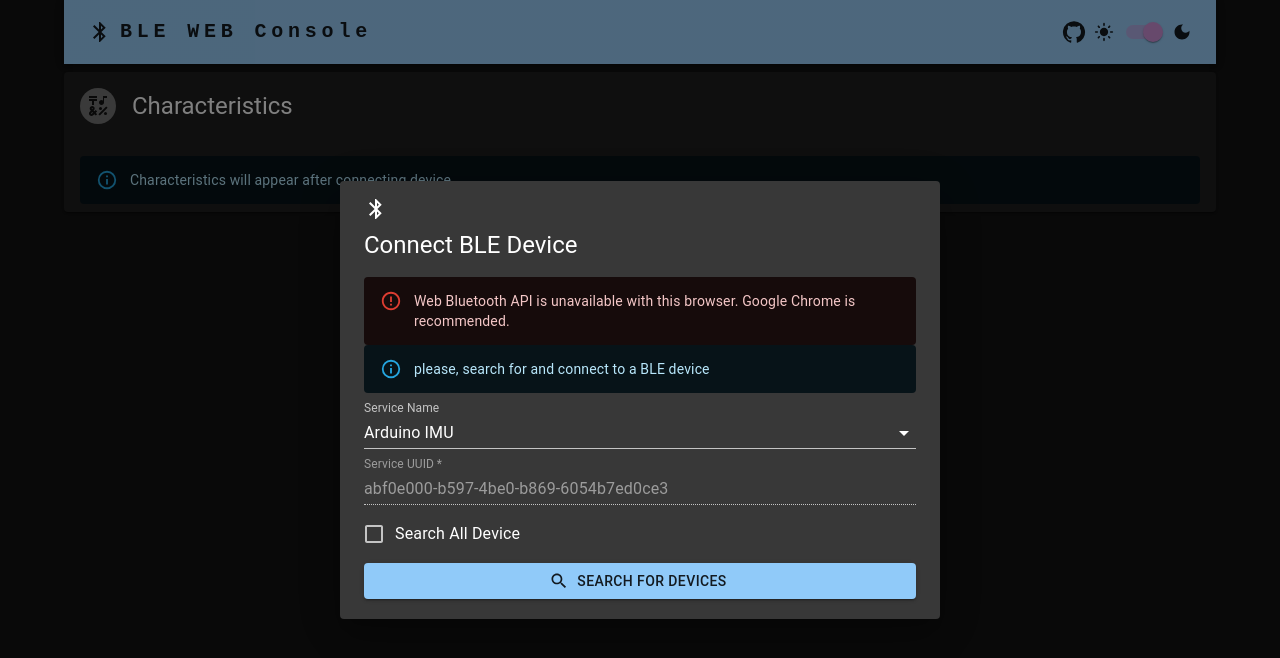
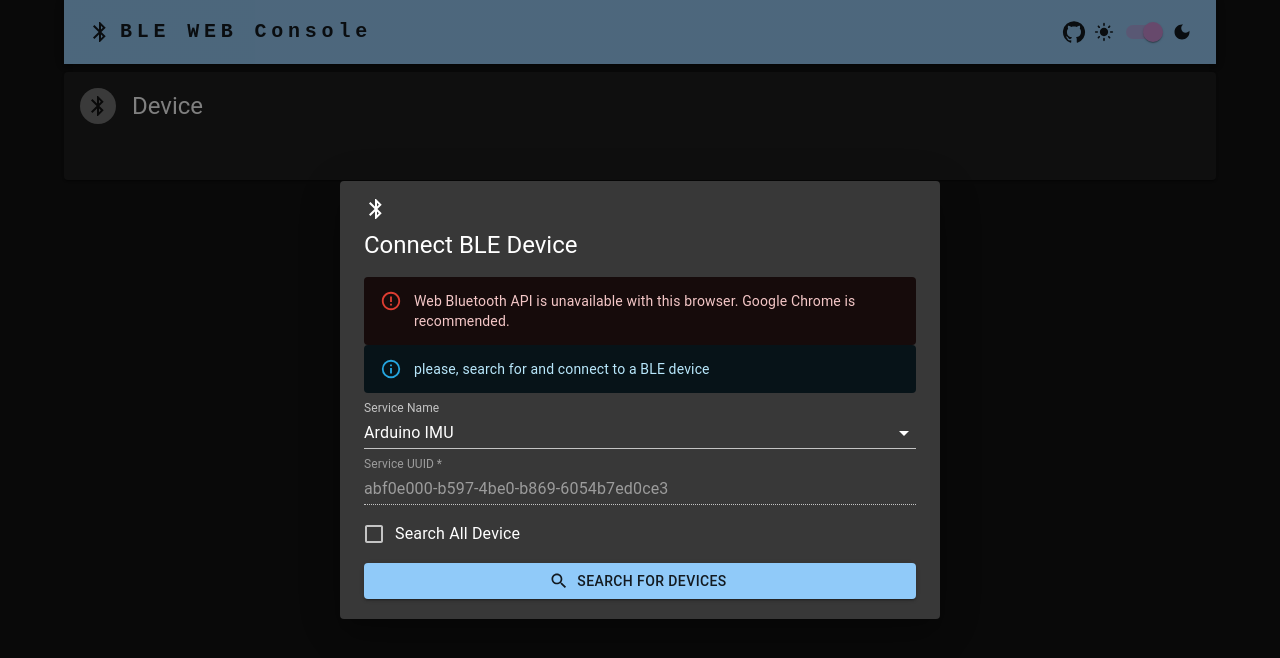
Before and after one commit to botamochi6277/reactjs-ble-console, a React (Vite) app: page / in a window 1280 px wide. Shown: the top 658 px of the page. Built offline with nearby package versions, Linux system fonts and the light colour scheme.

Commit message:
Update device-card

```diff
--- a/src/App.tsx
+++ b/src/App.tsx
@@ -1,15 +1,7 @@
 import {
-  Alert,
   AlertColor,
-  Avatar,
-  Box,
-  Card,
-  CardContent,
-  CardHeader,
   Container,
   CssBaseline,
-  Grid,
-  SelectChangeEvent,
   Stack,
   ThemeProvider,
   createTheme
@@ -18,114 +10,15 @@ import React from 'react';
 import { useSearchParams } from "react-router-dom";
 
 
-import { ble_data_formats, readValue, searchDevice } from "./bluetooth_utils";
+import { searchDevice } from "./bluetooth_utils";
 
 // icons
-import EmojiSymbolsIcon from '@mui/icons-material/EmojiSymbols';
-import NumbersIcon from '@mui/icons-material/Numbers';
 
-import CharacteristicCard from './CharacteristicCard';
 import ConnectingDialog from './ConnectingDialog';
 import MyAppBar from './MyAppBar';
 import service_preset from './ServicePreset';
-function CharacteristicGridCards(props: {
-  characteristics: CharacteristicWrapper[],
-  setCharacteristics: (chs: CharacteristicWrapper[]) => void,
-}) {
-  function mini_card(
-    chr_wrapper: CharacteristicWrapper,
-    idx: number) {
 
-    const changeBleType = (ev: SelectChangeEvent) => {
-      const new_type = ble_data_formats.find(element => element.name === ev.target.value);
-      if (!new_type) { return; }
-      props.setCharacteristics(
-        props.characteristics.map((c, i) => {
-          if (i === idx) {
-            return {
-              characteristic: c.characteristic,
-              name: c.name,
-              config: c.config,
-              data_type: new_type,
-              prefix: c.prefix,
-              unit: c.unit,
-              decoder: new_type.decoder,
-              encoder: new_type.encoder,
-              value: c.value
-            };
-          }
-          else { return c; }
-        })
-      );
-
-
-    }
-
-
-    const readValueHandle = (chr_wrapper: CharacteristicWrapper) => {
-      readValue(chr_wrapper).then((v) => {
-        props.setCharacteristics(
-          props.characteristics.map((c, i) => {
-            if (i === idx) {
-              return {
-                characteristic: c.characteristic,
-                name: c.name,
-                config: c.config,
-                data_type: c.data_type,
-                prefix: c.prefix,
-                unit: c.unit,
-                value: v ?? "none"
-              };
-            }
-            else { return c; }
-          })
-        );
-      });
-    }
-
-    const notifyValueHandle = (ev: any) => {
-      if (!ev.target) { return; }
-      let v = ev.target.value as DataView;
-      props.setCharacteristics(
-        props.characteristics.map((c, i) => {
-          if (i === idx) {
-            return {
-              characteristic: c.characteristic,
-              name: c.name,
-              config: c.config,
-              data_type: c.data_type,
-              prefix: c.prefix,
-              unit: c.unit,
-              value: c.data_type.decoder(v, 0)
-            };
-          }
-          else { return c; }
-        })
-      );
-    }
-
-    return (
-      <Grid item key={`${chr_wrapper.characteristic.uuid}-${idx}`} xs={12} md={6} lg={4}>
-        <CharacteristicCard
-          characteristic={chr_wrapper}
-          readValueHandle={() => { readValueHandle(chr_wrapper) }}
-          notifyHandle={notifyValueHandle}
-          changeBleType={changeBleType}
-          avatar={<Avatar> <NumbersIcon />  </Avatar>} />
-      </Grid>
-    )
-  }
-
-  const cards = props.characteristics.map(
-    (char, i) =>
-      mini_card(char, i)
-  );
-
-  return (
-    <>{cards}</>
-  );
-}
-
+import DeviceCard from './DeviceCard';
 
 const BLEManager = () => {
 
@@ -183,33 +76,11 @@ const BLEManager = () => {
 
       />
 
-      {/* Characteristics */}
-      <Card>
-        <CardHeader
-          avatar={
-            <Avatar sx={{ width: 36, height: 36 }}>
-              <EmojiSymbolsIcon />
-            </Avatar>
-          }
-          title="Characteristics"
-          titleTypographyProps={{ variant: 'h5' }}
-        ></CardHeader>
-        <CardContent>
-          {
-            characteristics.length === 0 &&
-            <Alert severity='info'>Characteristics will appear after connecting device</Alert>
-          }
-
-          <Box sx={{ flexGrow: 1 }}>
-            <Grid container spacing={2}>
-              <CharacteristicGridCards
-                characteristics={characteristics}
-                setCharacteristics={setCharacteristics}
-              />
-            </Grid>
-          </Box>
-        </CardContent>
-      </Card>
+      <DeviceCard
+        device={device}
+        chr_wrappers={characteristics}
+        setChrWrappers={setCharacteristics}
+      />
     </Stack>
   )
 }
--- /dev/null
+++ b/src/CharacteristicCardGrid.tsx
@@ -0,0 +1,112 @@
+
+import {
+    Avatar,
+    Grid,
+    SelectChangeEvent
+} from '@mui/material';
+
+// icons
+import NumbersIcon from '@mui/icons-material/Numbers';
+// local
+import CharacteristicCard from './CharacteristicCard';
+import { ble_data_formats, readValue } from "./bluetooth_utils";
+
+const CharacteristicCardGrid = (props: {
+    chr_wrappers: CharacteristicWrapper[],
+    setChrWrappers: (chs: CharacteristicWrapper[]) => void,
+}) => {
+    function mini_card(
+        chr_wrapper: CharacteristicWrapper,
+        idx: number) {
+
+        const changeBleType = (ev: SelectChangeEvent) => {
+            const new_type = ble_data_formats.find(element => element.name === ev.target.value);
+            if (!new_type) { return; }
+            props.setChrWrappers(
+                props.chr_wrappers.map((c, i) => {
+                    if (i === idx) {
+                        return {
+                            characteristic: c.characteristic,
+                            name: c.name,
+                            config: c.config,
+                            data_type: new_type,
+                            prefix: c.prefix,
+                            unit: c.unit,
+                            decoder: new_type.decoder,
+                            encoder: new_type.encoder,
+                            value: c.value
+                        };
+                    }
+                    else { return c; }
+                })
+            );
+        }
+
+
+        const readValueHandle = (chr_wrapper: CharacteristicWrapper) => {
+            readValue(chr_wrapper).then((v) => {
+                props.setChrWrappers(
+                    props.chr_wrappers.map((c, i) => {
+                        if (i === idx) {
+                            return {
+                                characteristic: c.characteristic,
+                                name: c.name,
+                                config: c.config,
+                                data_type: c.data_type,
+                                prefix: c.prefix,
+                                unit: c.unit,
+                                value: v ?? "none"
+                            };
+                        }
+                        else { return c; }
+                    })
+                );
+            });
+        }
+
+        const notifyValueHandle = (ev: any) => {
+            if (!ev.target) { return; }
+            let v = ev.target.value as DataView;
+            props.setChrWrappers(
+                props.chr_wrappers.map((c, i) => {
+                    if (i === idx) {
+                        return {
+                            characteristic: c.characteristic,
+                            name: c.name,
+                            config: c.config,
+                            data_type: c.data_type,
+                            prefix: c.prefix,
+                            unit: c.unit,
+                            value: c.data_type.decoder(v, 0)
+                        };
+                    }
+                    else { return c; }
+                })
+            );
+        }
+
+        return (
+            <Grid item key={`${chr_wrapper.characteristic.uuid}-${idx}`} xs={12} md={6} lg={4}>
+                <CharacteristicCard
+                    characteristic={chr_wrapper}
+                    readValueHandle={() => { readValueHandle(chr_wrapper) }}
+                    notifyHandle={notifyValueHandle}
+                    changeBleType={changeBleType}
+                    avatar={<Avatar> <NumbersIcon />  </Avatar>} />
+            </Grid>
+        )
+    }
+
+    const cards = props.chr_wrappers.map(
+        (char, i) =>
+            mini_card(char, i)
+    );
+
+    return (
+        <>{cards}</>
+    );
+}
+
+
+
+export default CharacteristicCardGrid;
--- a/src/DeviceCard.tsx
+++ b/src/DeviceCard.tsx
@@ -1,20 +1,22 @@
-import { CardHeader, Alert, Avatar, Chip, Card, CardContent } from '@mui/material';
+import { Avatar, Box, Card, CardContent, CardHeader, CircularProgress, Grid } from '@mui/material';
 
 import BluetoothIcon from '@mui/icons-material/Bluetooth';
-import TabletAndroidIcon from '@mui/icons-material/TabletAndroid';
 
-const DeviceName = (props: {
-    device: BluetoothDevice | null
-}) => {
-    const device = props.device;
-    if (device == null) {
-        return (<Alert severity="info">No connected device</Alert>)
-    } else {
-        return <Chip color="success" icon={<BluetoothIcon />} label={device.name} />
-    }
+import CharacteristicCardGrid from './CharacteristicCardGrid';
+
+function CircularIndeterminate() {
+    return (
+        <Box sx={{ display: 'flex' }}>
+            <CircularProgress />
+        </Box>
+    );
 }
 
-const DeviceCard = (props: { device: BluetoothDevice | null }
+const DeviceCard = (props: {
+    device: BluetoothDevice | null,
+    chr_wrappers: CharacteristicWrapper[],
+    setChrWrappers: (chs: CharacteristicWrapper[]) => void
+}
 ) => {
     const device = props.device;
     return (
@@ -22,16 +24,25 @@ const DeviceCard = (props: { device: BluetoothDevice | null }
             <CardHeader
                 avatar={
                     <Avatar sx={{ width: 36, height: 36 }}>
-                        <TabletAndroidIcon />
+                        <BluetoothIcon />
                     </Avatar>
                 }
-                title="Device"
+                title={device ? device.name : "Device"}
                 titleTypographyProps={{ variant: 'h5' }}
             >
 
             </CardHeader>
             <CardContent>
-                <DeviceName device={device} />
+                {(device && props.chr_wrappers.length === 0) ? <CircularIndeterminate /> : null}
+
+                <Box sx={{ flexGrow: 1 }}>
+                    <Grid container spacing={2}>
+                        <CharacteristicCardGrid
+                            chr_wrappers={props.chr_wrappers}
+                            setChrWrappers={props.setCharacteristics}
+                        />
+                    </Grid>
+                </Box>
             </CardContent>
         </Card>
     );
```
